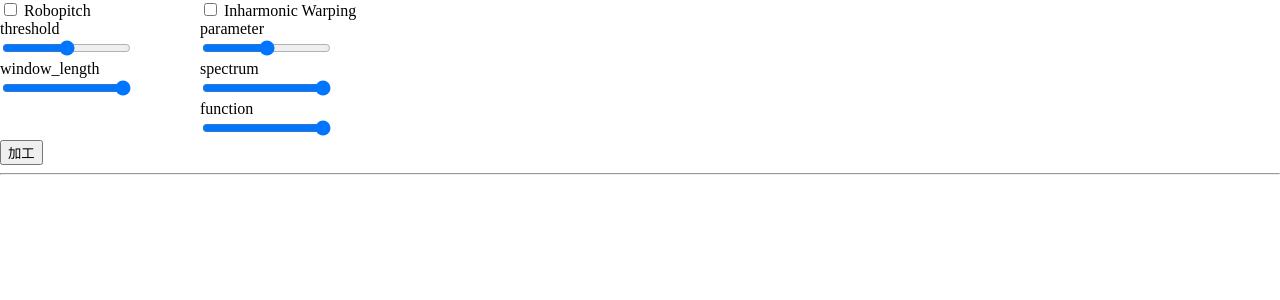
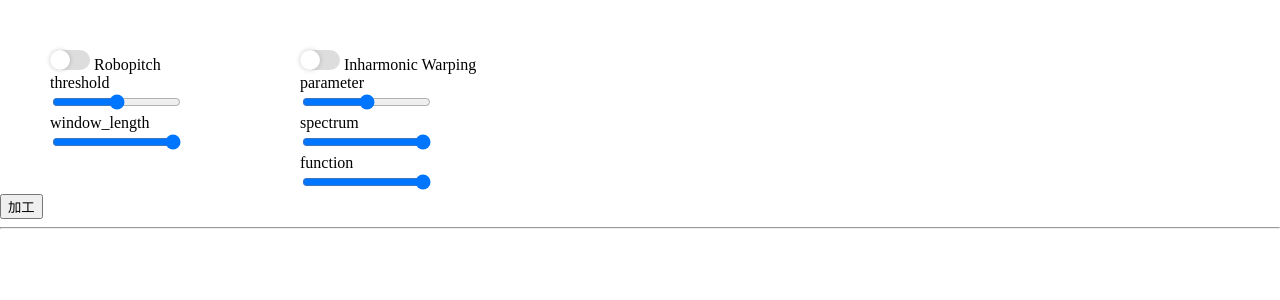
Before and after one commit to LEEANHUA/webapp, a Flask app: template templates/index.html in a window 1280 px wide. Shown: the top 300 px of the page. Run offline with Flask 3, Linux system fonts and the light colour scheme; the template is opened without the code that fills it, so the values that code supplies are empty.

Commit message:
加工法のチェックボックスをトグルボタンに変更

```diff
--- a/static/stylesheet.css
+++ b/static/stylesheet.css
@@ -7,8 +7,46 @@ h1, h2, h3, h4, h5, h6, p, div {
 
 .methods {
     display: flex;
+    padding-top: 50px;
+    padding-left: 50px;
 }
 
 .method {
-    width: 200px;
+    width: 250px;
 }
+
+.toggle {
+  display: inline-block;
+  position: relative;
+  width: 40px;
+  height: 20px;
+  border-radius: 20px;
+  background-color: #dddddd;
+  cursor: pointer;
+  transition: background-color .4s;
+}
+
+.toggle:has(:checked) {
+  background-color: #2d75ff;
+}
+
+.toggle::after {
+  position: absolute;
+  top: 0;
+  left: 0;
+  width: 20px;
+  height: 20px;
+  border-radius: 50%;
+  box-shadow: 0 0 5px rgb(0 0 0 / 20%);
+  background-color: #fff;
+  content: '';
+  transition: left .4s;
+}
+
+.toggle:has(:checked)::after {
+  left: 20px;
+}
+
+.toggle input {
+  display: none;
+}
--- a/templates/index.html
+++ b/templates/index.html
@@ -10,9 +10,13 @@
             <div class="methods">
                 <div class="method">
                     {% if result['RP_toggle'] %}
-                        <input type="checkbox" name="RP_toggle" checked>
+                        <label class="toggle">
+                            <input type="checkbox" name="RP_toggle" checked>
+                        </label>
                     {% else %}
-                        <input type="checkbox" name="RP_toggle">
+                        <label class="toggle">
+                            <input type="checkbox" name="RP_toggle">
+                        </label>
                     {% endif %}
                     Robopitch
                     <p>threshold</p>
@@ -22,9 +26,13 @@
                 </div>
                 <div class="method">
                     {% if result['IW_toggle'] %}
-                        <input type="checkbox" name="IW_toggle" checked>
+                        <label class="toggle">
+                            <input type="checkbox" name="IW_toggle" checked>
+                        </label>
                     {% else %}
-                        <input type="checkbox" name="IW_toggle">
+                        <label class="toggle">
+                            <input type="checkbox" name="IW_toggle">
+                        </label>
                     {% endif %}
                     Inharmonic Warping
                     <p>parameter</p>
```
